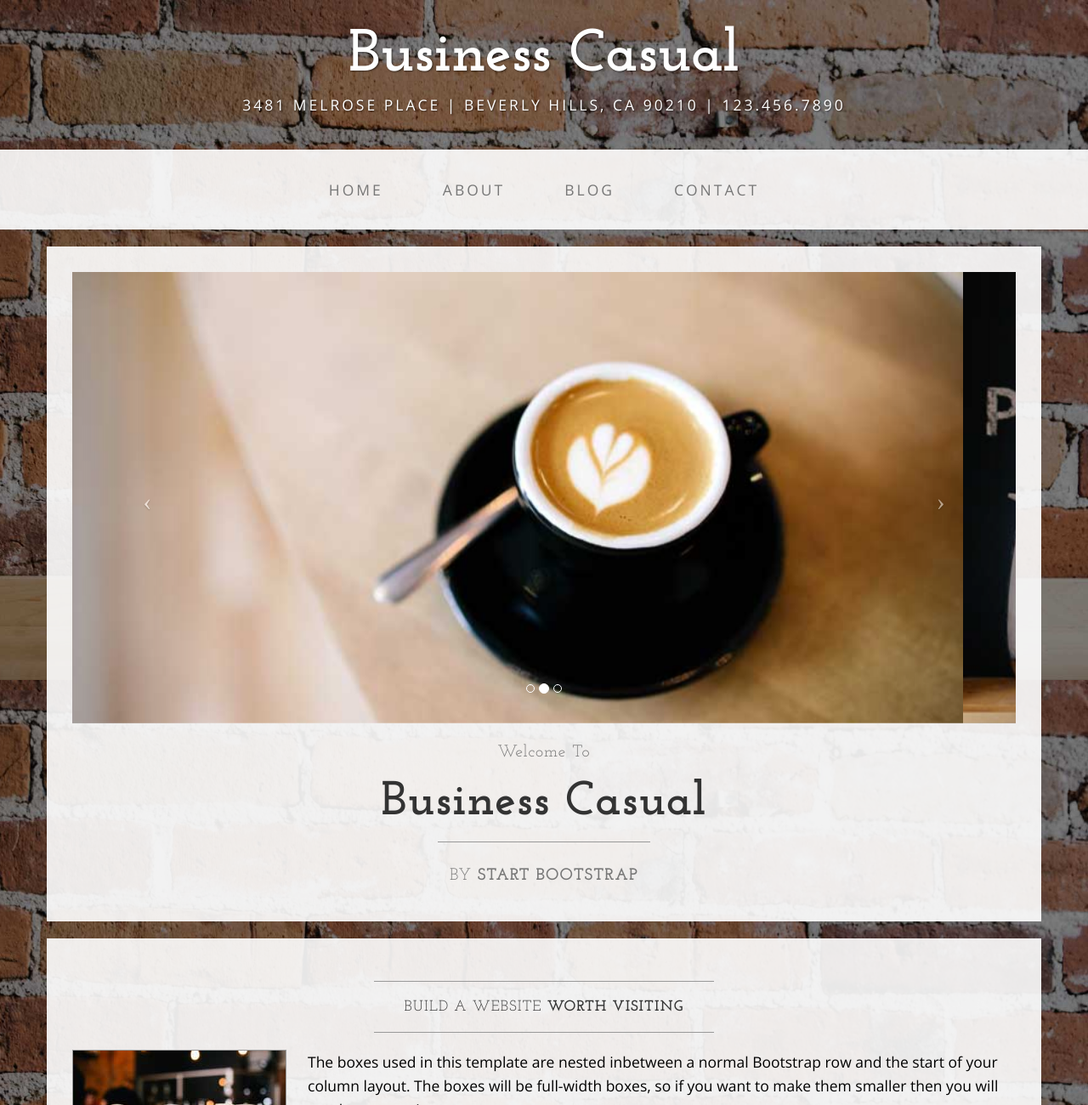
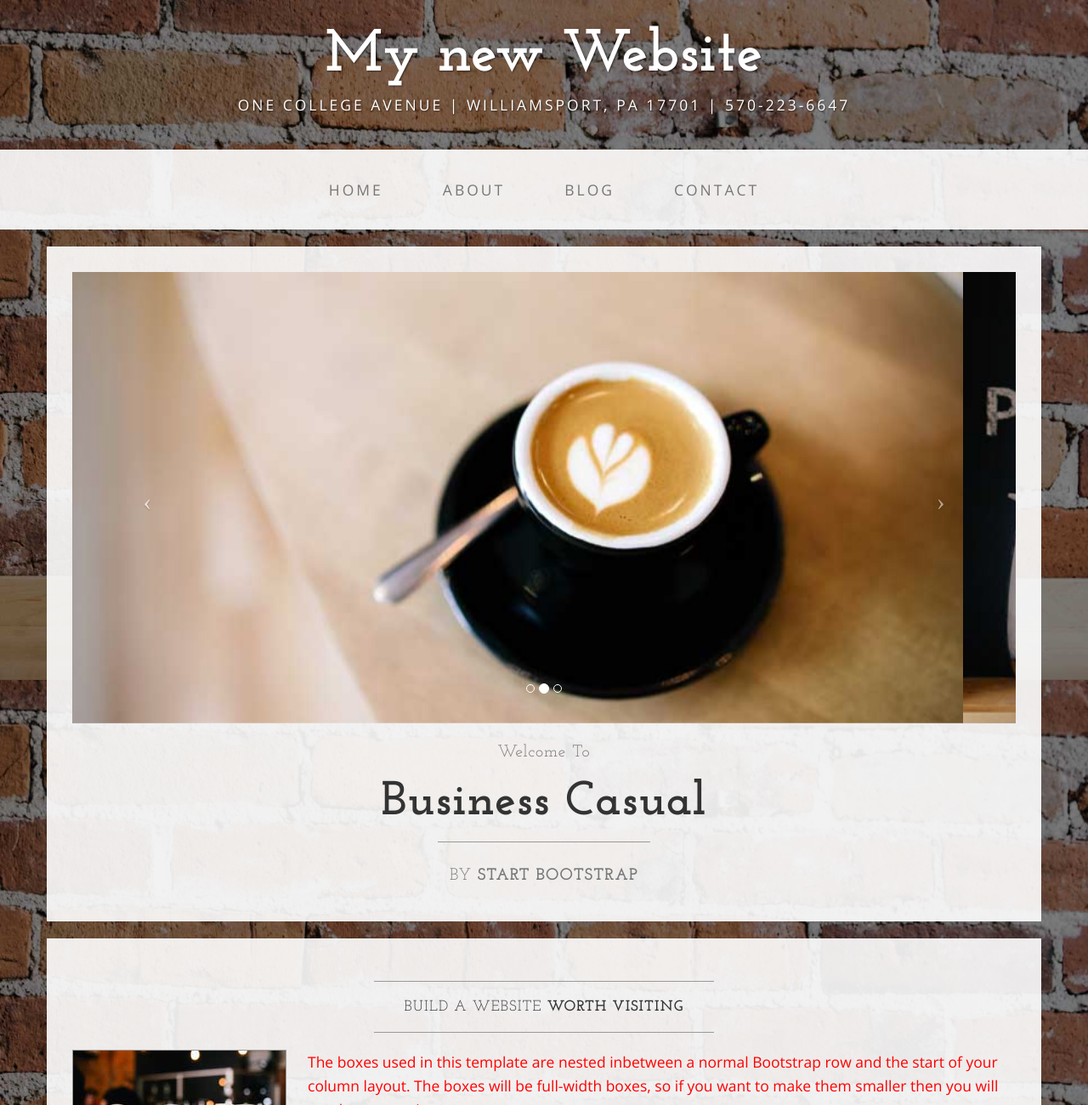
Before and after one commit to MollyAA/LearnGit, a plain HTML site: page index.html in a window 1280 px wide. Shown: the top 1300 px of the page at 85% size. Drawn offline with nearby package versions, Linux system fonts and the light colour scheme.

Commit message:
changed address and paragraph color inside quotes

```diff
--- a/css/business-casual.css
+++ b/css/business-casual.css
@@ -28,7 +28,7 @@ h6 {
 p {
     font-size: 1.25em;
     line-height: 1.6;
-    color: #000;
+    color: red;
 }
 
 hr {
--- a/index.html
+++ b/index.html
@@ -32,8 +32,8 @@
 
 <body>
 
-    <div class="brand">Business Casual</div>
-    <div class="address-bar">3481 Melrose Place | Beverly Hills, CA 90210 | 123.456.7890</div>
+    <div class="brand">My new Website</div>
+    <div class="address-bar">One College Avenue | Williamsport, PA 17701 | 570-223-6647</div>
 
     <!-- Navigation -->
     <nav class="navbar navbar-default" role="navigation">
```
